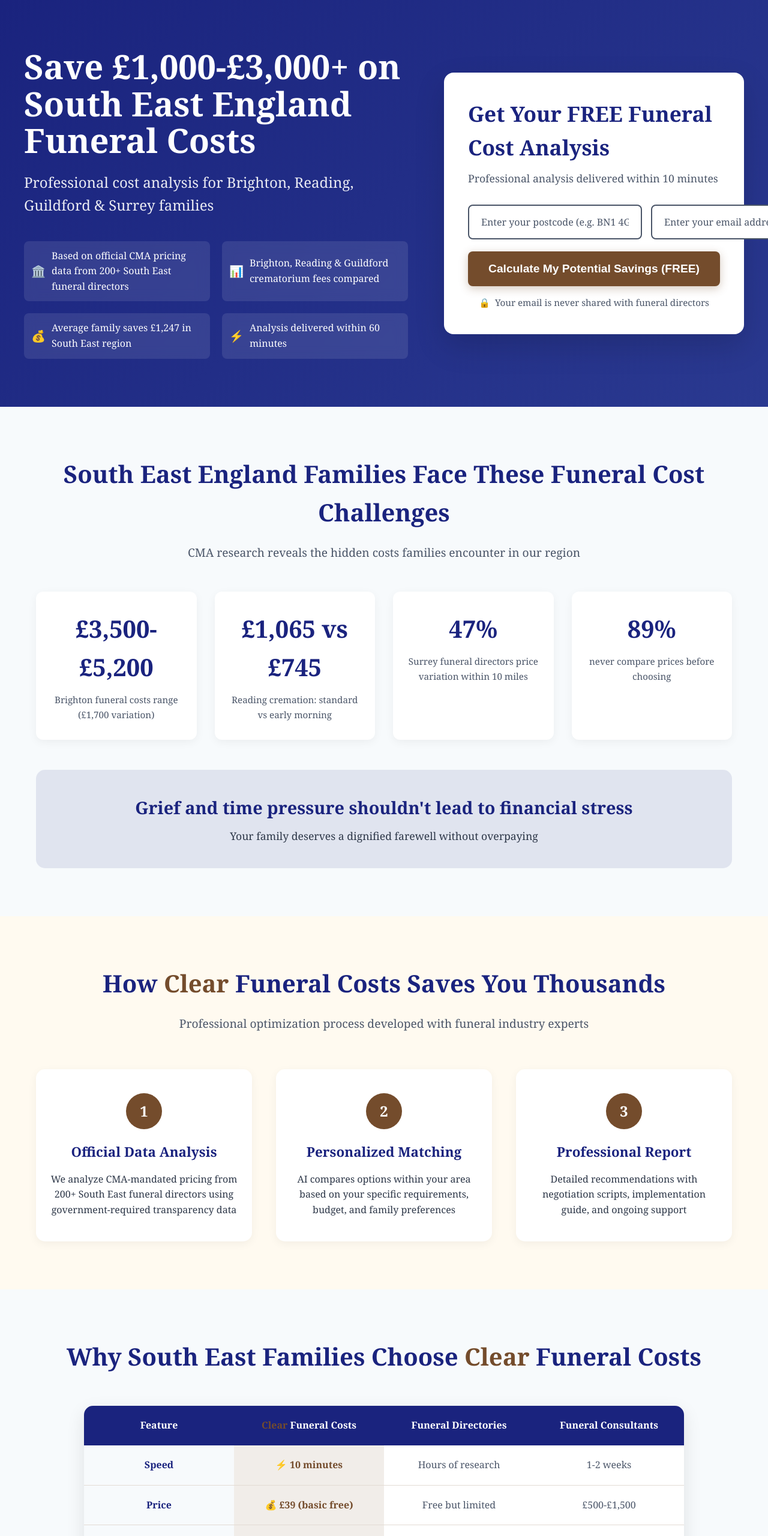
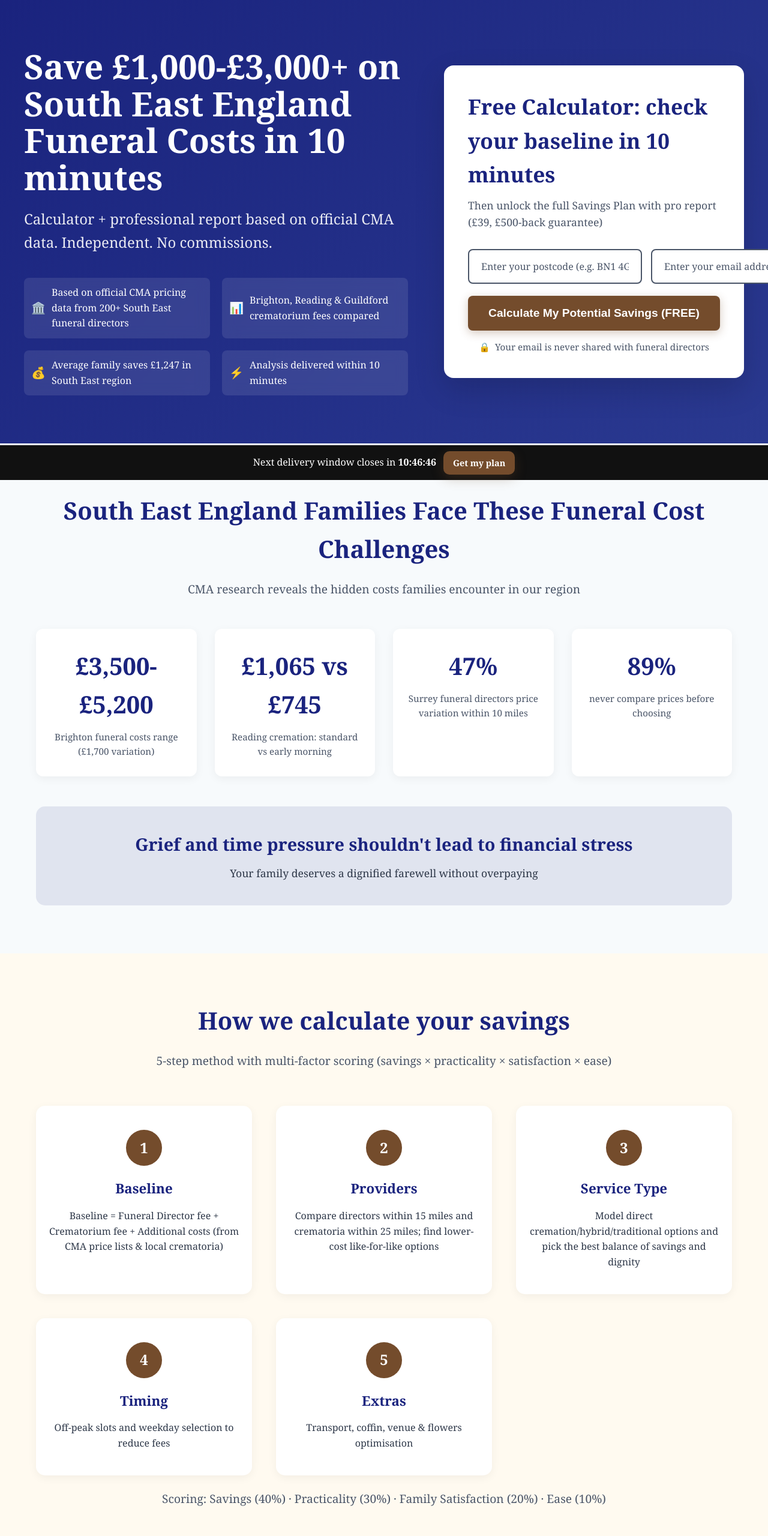
Before and after one commit to tryvailo/funeral-optimiser, a plain HTML site: page index.html in a window 1280 px wide. Shown: the top 2560 px of the page at 60% size. Drawn offline with Linux system fonts and the light colour scheme.

Commit message:
Add files via upload
better positioning

```diff
--- a/index.html
+++ b/index.html
@@ -3,8 +3,8 @@
 <head>
     <meta charset="UTF-8">
     <meta name="viewport" content="width=device-width, initial-scale=1.0">
-    <title>Save £1,000-£3,000+ on South East England Funeral Costs | Clear Funeral Costs</title>
-    <meta name="description" content="Professional funeral cost analysis for Brighton, Reading, Guildford & Surrey families using official CMA data. Save £1,000-£3,000+ with expert guidance.">
+    <title>Funeral Cost Optimiser — Save £1,000–£3,000 in 10 Minutes | Clear Funeral Costs</title>
+    <meta name="description" content="UK families: calculate baseline and get a personalised savings plan in 10 minutes based on official CMA data. Independent. £39 with £500 savings guarantee.">
     <style>
         * {
             margin: 0;
@@ -810,6 +810,31 @@
             line-height: 1.5;
         }
 
+        /* SCARCITY BAR */
+        #scarcityBar {
+            position: sticky;
+            bottom: 0;
+            left: 0;
+            right: 0;
+            background: #111;
+            color: #fff;
+            padding: 0.6rem 1rem;
+            text-align: center;
+            z-index: 60;
+            display: flex;
+            align-items: center;
+            justify-content: center;
+            gap: 12px;
+        }
+
+        #scarcityBar .cta-button-main {
+            display: inline-block;
+            margin: 0;
+            min-width: auto;
+            padding: 0.5rem 1rem;
+            font-size: 0.9rem;
+        }
+
         /* MOBILE RESPONSIVE */
         @media (max-width: 968px) {
             .hero-container {
@@ -831,6 +856,11 @@
                 width: 100%;
                 max-width: 500px;
                 margin: 0 auto;
+            }
+
+            #scarcityBar {
+                flex-direction: column;
+                gap: 8px;
             }
         }
 
@@ -955,8 +985,9 @@
     <section class="hero">
         <div class="hero-container">
             <div class="hero-content">
-                <h1 class="hero-headline">Save £1,000-£3,000+ on South East England Funeral Costs</h1>
-                <p class="hero-subheadline">Professional cost analysis for Brighton, Reading, Guildford & Surrey families</p>
+                <!-- M-A-G-I-C HERO -->
+                <h1 class="hero-headline">Save £1,000-£3,000+ on South East England Funeral Costs in 10 minutes</h1>
+                <p class="hero-subheadline">Calculator + professional report based on official CMA data. Independent. No commissions.</p>
 
                 <div class="trust-signals">
                     <div class="trust-signal">
@@ -973,14 +1004,14 @@
                     </div>
                     <div class="trust-signal">
                         <span class="trust-icon">⚡</span>
-                        Analysis delivered within 60 minutes
+                        Analysis delivered within 10 minutes
                     </div>
                 </div>
             </div>
 
             <div class="free-calculator">
-                <h2 class="calculator-headline">Get Your FREE Funeral Cost Analysis</h2>
-                <p class="calculator-subheadline">Professional analysis delivered within 10 minutes</p>
+                <h2 class="calculator-headline">Free Calculator: check your baseline in 10 minutes</h2>
+                <p class="calculator-subheadline">Then unlock the full Savings Plan with pro report (£39, £500-back guarantee)</p>
 
                 <form class="calculator-form" id="leadForm">
                     <div class="form-row">
@@ -1041,35 +1072,85 @@
         </div>
     </section>
 
-    <!-- SOLUTION SECTION -->
-    <section class="solution-section">
+    <!-- HOW WE CALCULATE SECTION -->
+    <section class="solution-section" id="method">
         <div class="container">
-            <h2 class="solution-headline">How <span class="brand-name"><span class="clear-highlight">Clear</span> Funeral Costs</span> Saves You Thousands</h2>
-            <p class="solution-subheadline">Professional optimization process developed with funeral industry experts</p>
+            <h2 class="solution-headline">How we calculate your savings</h2>
+            <p class="solution-subheadline">5-step method with multi-factor scoring (savings × practicality × satisfaction × ease)</p>
 
             <div class="process-steps">
                 <div class="step">
                     <div class="step-number">1</div>
                     <div class="step-content">
-                        <h3>Official Data Analysis</h3>
-                        <p>We analyze CMA-mandated pricing from 200+ South East funeral directors using government-required transparency data</p>
+                        <h3>Baseline</h3>
+                        <p>Baseline = Funeral Director fee + Crematorium fee + Additional costs (from CMA price lists & local crematoria)</p>
                     </div>
                 </div>
 
                 <div class="step">
                     <div class="step-number">2</div>
                     <div class="step-content">
-                        <h3>Personalized Matching</h3>
-                        <p>AI compares options within your area based on your specific requirements, budget, and family preferences</p>
+                        <h3>Providers</h3>
+                        <p>Compare directors within 15 miles and crematoria within 25 miles; find lower-cost like-for-like options</p>
                     </div>
                 </div>
 
                 <div class="step">
                     <div class="step-number">3</div>
                     <div class="step-content">
-                        <h3>Professional Report</h3>
-                        <p>Detailed recommendations with negotiation scripts, implementation guide, and ongoing support</p>
+                        <h3>Service Type</h3>
+                        <p>Model direct cremation/hybrid/traditional options and pick the best balance of savings and dignity</p>
                     </div>
+                </div>
+
+                <div class="step">
+                    <div class="step-number">4</div>
+                    <div class="step-content">
+                        <h3>Timing</h3>
+                        <p>Off-peak slots and weekday selection to reduce fees</p>
+                    </div>
+                </div>
+
+                <div class="step">
+                    <div class="step-number">5</div>
+                    <div class="step-content">
+                        <h3>Extras</h3>
+                        <p>Transport, coffin, venue & flowers optimisation</p>
+                    </div>
+                </div>
+            </div>
+            <p class="solution-subheadline" style="margin-top:24px">Scoring: Savings (40%) · Practicality (30%) · Family Satisfaction (20%) · Ease (10%)</p>
+        </div>
+    </section>
+
+    <!-- BRIGHTON CASE STUDY SECTION -->
+    <section class="comparison-section">
+        <div class="container">
+            <h2 class="comparison-headline">Example: Brighton savings scenarios</h2>
+            <div class="comparison-table">
+                <div class="comparison-header">
+                    <div>Scenario</div>
+                    <div>Original</div>
+                    <div>Optimised</div>
+                    <div>Savings</div>
+                </div>
+                <div class="comparison-row">
+                    <div>Better Provider</div>
+                    <div>£4,570</div>
+                    <div>£3,900</div>
+                    <div>£670 (13%)</div>
+                </div>
+                <div class="comparison-row">
+                    <div>Direct Cremation</div>
+                    <div>£4,570</div>
+                    <div>£1,800</div>
+                    <div>£2,770 (61%)</div>
+                </div>
+                <div class="comparison-row">
+                    <div>Hybrid</div>
+                    <div>£4,570</div>
+                    <div>£3,400</div>
+                    <div>£1,170 (26%)</div>
                 </div>
             </div>
         </div>
@@ -1179,29 +1260,28 @@
                 <h2 class="offer-headline">Complete Funeral Cost Optimiser Package</h2>
                 <p class="offer-subheadline">Professional analysis and implementation support</p>
 
-                <div class="urgency-banner">
+                <!-- Replace discount with real bonuses + honest urgency -->
+                <div class="urgency-banner" id="batchInfo">
                     <span class="urgency-icon">⚡</span>
-                    Limited time: £39 instead of £149 (Premium launch pricing)
+                    This week's batch closes in <strong id="countdown">00:00:00</strong>
                 </div>
             </div>
 
             <div class="offer-container">
                 <div class="price-section">
                     <div class="price-comparison">
-                        <span class="old-price">£149</span>
                         <span class="current-price">£39</span>
-                        <span class="discount-badge">74% OFF</span>
                     </div>
                     <p><strong>One-time payment, instant access</strong></p>
                 </div>
 
                 <div class="guarantee-box">
-                    <h3>💯 100% Risk-Free Guarantee</h3>
-                    <p>If you don't save at least £500, we'll refund every penny within 60 days - no questions asked.</p>
+                    <h3>💯 £500 Savings Guarantee</h3>
+                    <p>If you don't save at least £500 using our plan and templates, email us within 60 days for a full refund.</p>
                 </div>
 
                 <div class="value-stack">
-                    <h3>What You Get Today:</h3>
+                    <h3>Today you get (£152 value included):</h3>
                     <ul class="value-items">
                         <li class="value-item">
                             <span class="value-description">Personalized Optimization Report - Your exact savings roadmap</span>
@@ -1212,11 +1292,11 @@
                             <span class="value-amount">(£29 value)</span>
                         </li>
                         <li class="value-item">
-                            <span class="value-description">Negotiation Script Templates - Professional scripts for funeral directors</span>
+                            <span class="value-description">Negotiation Script Templates + Off-peak email template</span>
                             <span class="value-amount">(£19 value)</span>
                         </li>
                         <li class="value-item">
-                            <span class="value-description">Regional Cost Comparison Guide - Never overpay for location</span>
+                            <span class="value-description">Regional Cost Comparison Guide + Hybrid planning worksheet</span>
                             <span class="value-amount">(£19 value)</span>
                         </li>
                         <li class="value-item">
@@ -1298,6 +1378,12 @@
         </div>
     </section>
 
+    <!-- Sticky real scarcity bar -->
+    <div id="scarcityBar">
+        <span>Next delivery window closes in <strong id="cd2">00:00:00</strong></span>
+        <a href="#final-cta" class="cta-button-main">Get my plan</a>
+    </div>
+
     <!-- FOOTER -->
     <footer class="footer">
         <div class="container">
@@ -1333,8 +1419,21 @@
         </div>
     </footer>
 
+    <!-- JSON-LD -->
+    <script type="application/ld+json">
+    {
+      "@context":"https://schema.org",
+      "@type":"Product",
+      "name":"Funeral Cost Optimiser (Calculator + Pro Report)",
+      "brand":{"@type":"Brand","name":"Clear Funeral Costs"},
+      "description":"Calculate your baseline and get a personalised savings plan in 10 minutes based on official CMA data.",
+      "offers":{"@type":"Offer","price":"39","priceCurrency":"GBP","availability":"https://schema.org/InStock"},
+      "aggregateRating":{"@type":"AggregateRating","ratingValue":"4.8","reviewCount":"900"}
+    }
+    </script>
+
     <script>
-        // FORM VALIDATION WITH UK POSTCODE REGEX
+        // FORM VALIDATION WITH UK POSTCODE REGEX + real batch countdown
         function initFormValidation() {
             const form = document.getElementById('leadForm');
             if (!form) return;
@@ -1365,7 +1464,7 @@
                 form.querySelector('.cta-button-free').disabled = true;
 
                 setTimeout(() => {
-                    alert(`Thank you! Your professional analysis for ${postcode} will be delivered to ${email} within 10 minutes.`);
+                    alert(`Thank you! Your baseline for ${postcode} will be calculated and sent to ${email} within 10 minutes.`);
                     form.reset();
                     form.querySelector('.cta-button-free').textContent = 'Calculate My Potential Savings (FREE)';
                     form.querySelector('.cta-button-free').disabled = false;
@@ -1376,6 +1475,28 @@
             form.postcode.addEventListener('input', function(e) {
                 e.target.value = e.target.value.toUpperCase();
             });
+        }
+
+        // Honest weekly batch countdown (closes Sunday 23:59 local)
+        function initCountdown() {
+            const cdEls = [document.getElementById('countdown'), document.getElementById('cd2')].filter(Boolean);
+            if (!cdEls.length) return;
+
+            const deadline = (() => {
+                const d = new Date(), day = d.getDay(), diff = (7 - day) % 7; // next Sunday
+                d.setDate(d.getDate() + diff);
+                d.setHours(23,59,59,999);
+                return d.getTime();
+            })();
+
+            setInterval(() => {
+                const t = deadline - Date.now();
+                const h = Math.max(0, Math.floor(t / 36e5));
+                const m = Math.max(0, Math.floor((t % 36e5)/6e4));
+                const s = Math.max(0, Math.floor((t % 6e4)/1e3));
+                const txt = `${String(h).padStart(2,'0')}:${String(m).padStart(2,'0')}:${String(s).padStart(2,'0')}`;
+                cdEls.forEach(el => el.textContent = txt);
+            }, 1000);
         }
 
         // SMOOTH SCROLLING NAVIGATION
@@ -1443,6 +1564,7 @@
             initSmoothScrolling();
             initScrollAnimations();
             enhanceAccessibility();
+            initCountdown();
 
             // Track page view
             trackEvent('page_view', 'landing_page');
```
